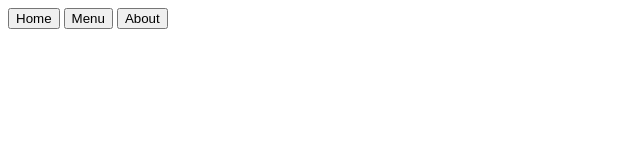
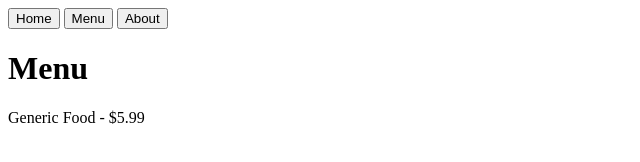
Before and after one commit to derekwhayes/restaurant-page, a website built with webpack: page src/template.html in a window 1280 px wide. Both pictures are taken after a click on the button "Menu". Shown: the whole page, without its empty margins (0-640 px from the left). Built offline with nearby package versions, Linux system fonts and the light colour scheme; files whose address does not match are found by name.

Commit message:
Add navigation functionality

```diff
--- a/src/index.js
+++ b/src/index.js
@@ -2,6 +2,24 @@ import { home } from "./home.js";
 import { menu } from "./menu.js";
 import { about } from "./about.js";
 
-// home();
-// menu();
-// about();
+home();
+
+const navigationController = (() => {
+    const content = document.querySelector('#content');
+    const homeBtn = document.querySelector('#home-btn');
+    const menuBtn = document.querySelector('#menu-btn');
+    const aboutBtn = document.querySelector('#about-btn');
+
+    homeBtn.addEventListener('click', () => {
+        content.innerHTML = '';
+        home();
+    });
+    menuBtn.addEventListener('click', () => {
+        content.innerHTML = '';
+        menu();
+    });
+    aboutBtn.addEventListener('click', () => {
+        content.innerHTML = '';
+        about();
+    });
+})();
--- a/src/template.html
+++ b/src/template.html
@@ -8,9 +8,9 @@
 <body>
     <header>
         <nav>
-            <button>Home</button>
-            <button>Menu</button>
-            <button>About</button>
+            <button id="home-btn">Home</button>
+            <button id="menu-btn">Menu</button>
+            <button id="about-btn">About</button>
         </nav>
     </header>
     <div id="content"></div>
```
